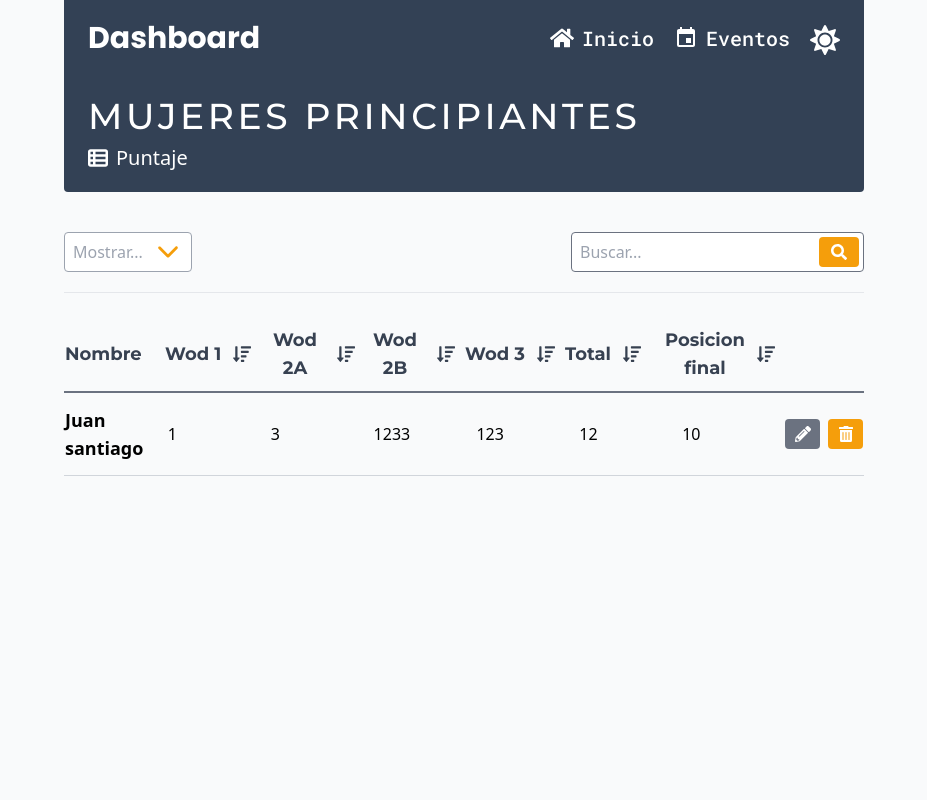
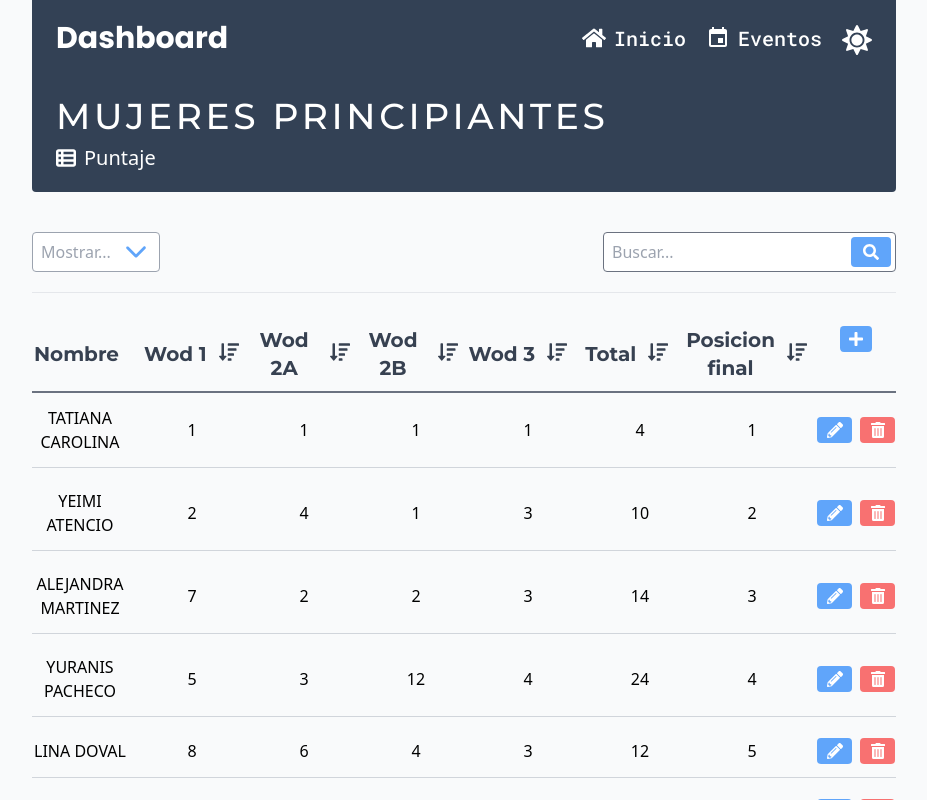
Before and after one commit to sweetPanel459/dashboard, a React (Vite) app: page / in a window 1280 px wide. Shown: the whole page, without its empty margins (176-1103 px from the left). Built offline with nearby package versions, Linux system fonts and the light colour scheme; a web font is replaced by a local one.

Commit message:
feat: creation of table rows

```diff
--- a/src/components/common/select.jsx
+++ b/src/components/common/select.jsx
@@ -9,7 +9,7 @@ export const Select = ({ placeholder, styleContent, dropdownActive }) => (
          className={`${styleContent} flex justify-between items-center rounded gap-2`}
       >
          <Text text={placeholder} style="text-gray-400" />
-         <Button icon={<IoIosArrowDown />} styleButton="text-3xl text-amber-500" />
+         <Button icon={<IoIosArrowDown />} styleButton="text-3xl text-blue-400" />
       </div>
       {dropdownActive && (
          <div className="absolute top-full flex flex-col gap-2 mt-2 p-1 rounded w-full h-fit border border-gray-400 bg-white">
--- a/src/containers/tableSections.jsx
+++ b/src/containers/tableSections.jsx
@@ -1,3 +1,4 @@
+import { Text } from "../components/common/texts";
 import { Button } from "../components/common/button";
 
 import {
@@ -5,6 +6,7 @@ import {
    FaSortAmountDownAlt,
    FaTrashAlt,
    FaPencilAlt,
+   FaPlus,
 } from "react-icons/fa";
 
 const optionHeadExample = [
@@ -18,15 +20,15 @@ const optionHeadExample = [
 ];
 
 export const TableHeader = () => (
-   <tr className="flex w-full gap-2">
+   <tr className="flex w-full gap-2 ">
       {optionHeadExample.map((index, keys) => (
          <td className="w-full">
             <Button
                key={keys}
                text={index.text}
                icon={index.click && <FaSortAmountDown />}
-               styleIcon="order-2"
-               styleButton="items-center w-full gap-3 h-full text-lg font-montserrat font-bold text-gray-700 hover:text-gray-900"
+               styleIcon="order-2 relative bottom-0.5 text-xl"
+               styleButton="items-center justify-center w-full gap-3 h-full text-xl font-montserrat font-bold text-gray-700 hover:text-gray-900"
             />
          </td>
       ))}
@@ -34,32 +36,38 @@ export const TableHeader = () => (
    </tr>
 );
 
-export const TableRow = () => (
+export const TableRow = ({ cellValues }) => (
    <tr className="flex items-center w-full gap-2 py-3 border-b border-gray-300">
-      <td className="text-lg font-semibold w-full">Juan santiago</td>
-      <td className=" w-full">1</td>
-      <td className=" w-full">3</td>
-      <td className=" w-full">1233</td>
-      <td className=" w-full">123</td>
-      <td className=" w-full">12</td>
-      <td className=" w-full">10</td>
+      {cellValues.map((index, key) => (
+         <td
+            key={key}
+            className="relative right-1 text-center w-full font-grotesk font-edium"
+         >
+            {index}
+         </td>
+      ))}
       <EditRow />
    </tr>
 );
 
 const EditRow = ({ state = true }) => (
-   <td className="flex items-center justify-center gap-2 h-8 min-w-20">
-      {state && (
+   <td className="flex items-center justify-center gap-2 h-7 min-w-20">
+      {state ? (
          <>
             <Button
                icon={<FaPencilAlt />}
-               styleButton="flex-grow items-center justify-center h-full rounded text-white bg-gray-500"
+               styleButton="flex-grow items-center justify-center h-full rounded text-white bg-blue-400 hover:bg-blue-500"
             />
             <Button
                icon={<FaTrashAlt />}
-               styleButton="flex-grow items-center justify-center h-full rounded text-white bg-amber-500"
+               styleButton="flex-grow items-center justify-center h-full rounded text-white bg-red-400 hover:bg-red-500"
             />
          </>
+      ) : (
+         <Button
+            icon={<FaPlus />}
+            styleButton="items-center justify-center h-full px-2 rounded text-white bg-blue-400 hover:bg-blue-500"
+         />
       )}
    </td>
 );
--- a/src/pages/dashboard.jsx
+++ b/src/pages/dashboard.jsx
@@ -8,12 +8,36 @@ import { FaSearch } from "react-icons/fa";
 
 import "../styles/table.css";
 
+const exampleData = [
+   ["TATIANA CAROLINA", 1, 1, 1, 1, 4, 1],
+   ["YEIMI ATENCIO", 2, 4, 1, 3, 10, 2],
+   ["ALEJANDRA MARTINEZ", 7, 2, 2, 3, 14, 3],
+   ["YURANIS PACHECO", 5, 3, 12, 4, 24, 4],
+   ["LINA DOVAL", 8, 6, 4, 3, 12, 5],
+   ["LINA GARCIA", 6, 10, 5, 5, 26, 6],
+   ["JHANA ARROYO", 9, 9, 9, 9, 34, 7],
+   ["CRISTINA CARDONA", 12, 11, 10, 5, 38, 8],
+   ["GRACE NARANJO", 14, 5, 14, 5, 40, 9],
+   ["LORENA FUENTES", 20, 5, 15, 11, 43, 10],
+   ["MARIA ALEJANDRA", 15, 14, 7, 11, 47, 11],
+   ["LILIANA NEGRETE", 13, 13, 12, 11, 49, 12],
+   ["DAYANA ARGEL", 13, 12, 13, 11, 50, 13],
+   ["DAYSSI PARRA", 17, 16, 11, 8, 51, 14],
+   ["LEIDY SANCHEZ", 4, 17, 16, 15, 52, 15],
+   ["WENDY AYAZO", 3, 20, 12, 17, 52, 15],
+   ["ISABELLA LOZANO", 21, 12, 17, 16, 59, 17],
+   ["DAIRYS FURNIELES", 15, 21, 15, 20, 61, 18],
+   ["MARIED BLANQUICET", 15, 21, 18, 16, 73, 19],
+   ["DINA TEHERAN", 19, 18, 16, 16, 73, 19],
+   ["MARIA FERNANDA COL", 18, 19, 21, 18, 76, 21],
+];
+
 export const DashBoard = () => {
    return (
-      <section className="flex flex-col gap-10 w-screen h-screen px-60 bg-gray-50 overflow-y-auto">
+      <section className="flex flex-col gap-10 w-screen h-screen px-52 bg-gray-50 overflow-y-auto">
          <DashboardHeader />
 
-         <div className="flex flex-col gap-8 w-full h-screen">
+         <div className="flex flex-col gap-8 w-full h-screen pb-32">
             <header className="flex justify-between items-center w-full pb-5 border-b border-gray-200">
                <Select
                   placeholder="Mostrar..."
@@ -22,7 +46,7 @@ export const DashBoard = () => {
                <Input
                   button={<FaSearch />}
                   placeholder="Buscar..."
-                  styleButton="flex justify-center items-center order-2 h-full w-10 rounded bg-amber-500 text-white"
+                  styleButton="flex justify-center items-center order-2 h-full w-10 rounded bg-blue-400 text-white"
                   styleContainer="flex items-center gap-2 h-full p-1 pl-2 rounded border border-gray-500 bg-white"
                />
             </header>
@@ -33,7 +57,9 @@ export const DashBoard = () => {
                </thead>
 
                <tbody className="flex flex-col gap-2">
-                  <TableRow />
+                  {exampleData.map((index, key) => (
+                     <TableRow key={key} cellValues={index} />
+                  ))}
                </tbody>
             </table>
          </div>
```
